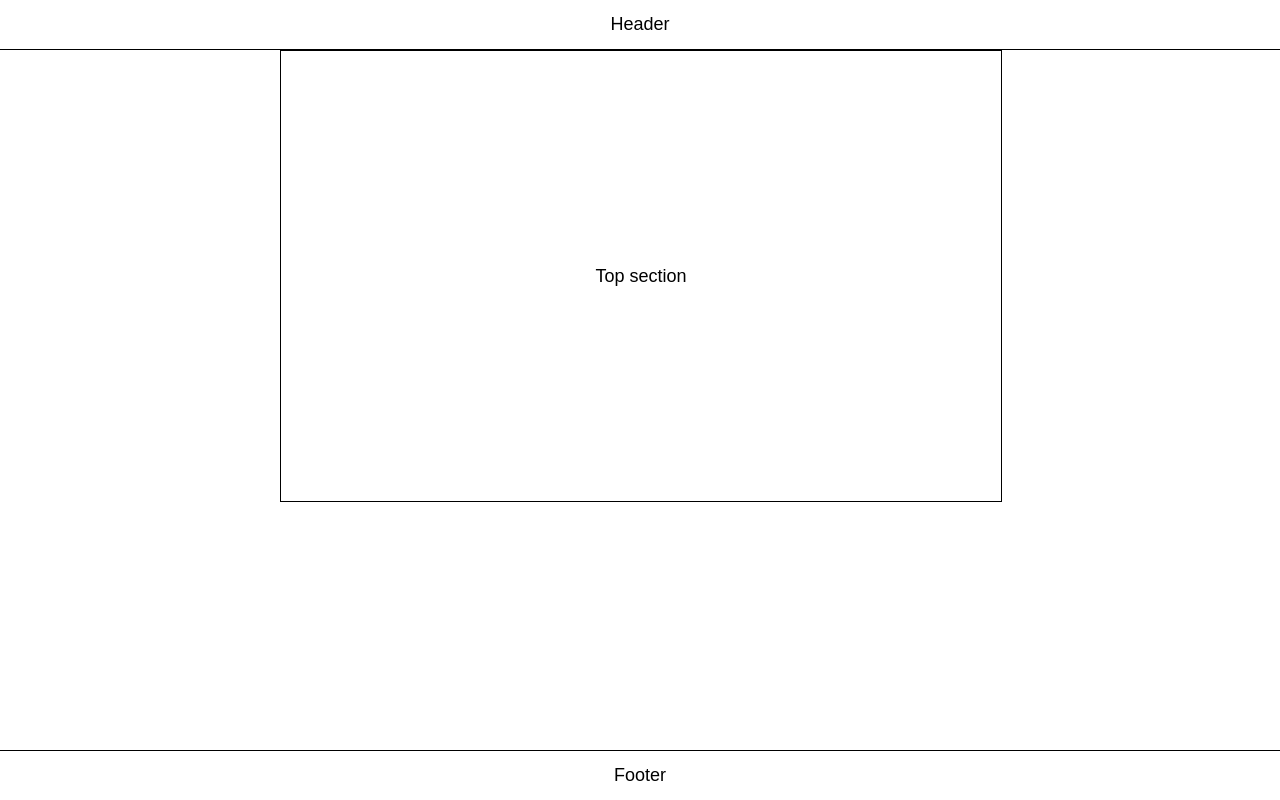
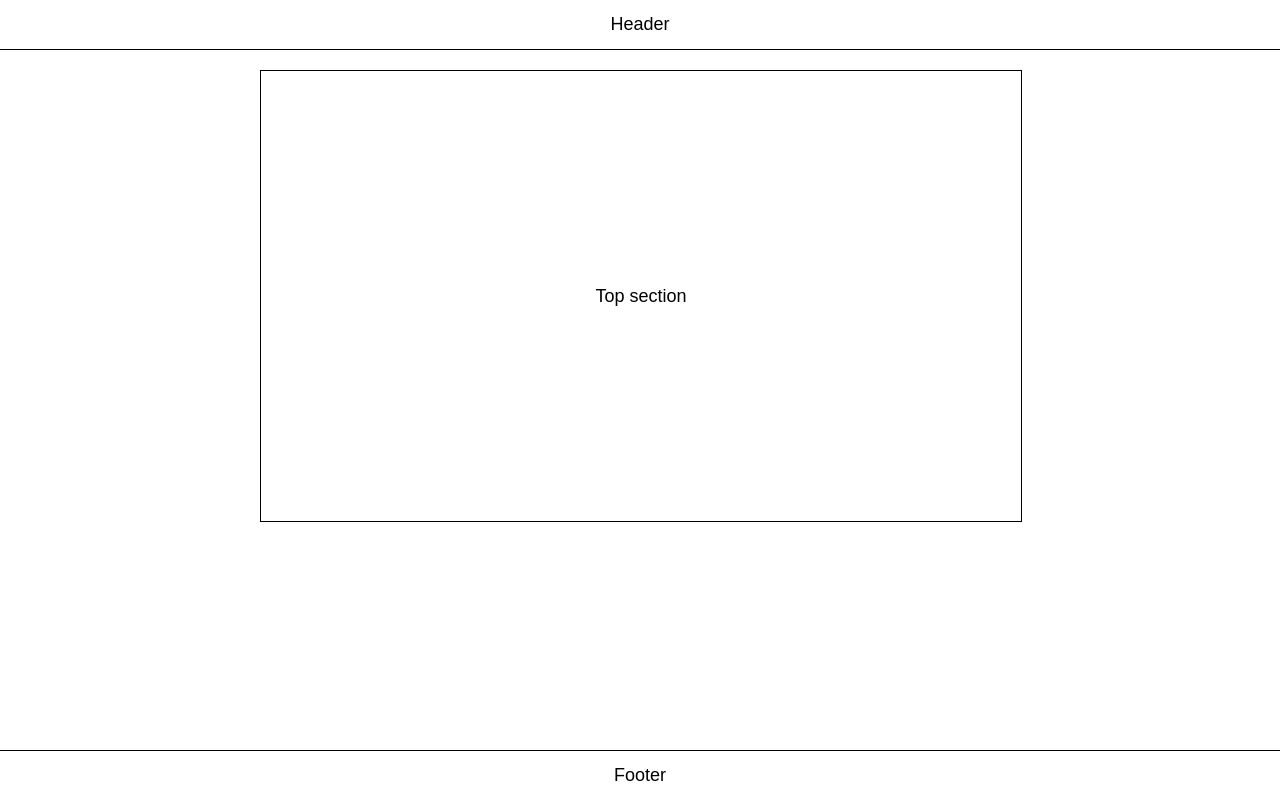
Before and after one commit to ooloo-io/github-flow-mshivasharan2, a website: page src/index.html in a window 1280 px wide. Drawn offline with nearby package versions, Linux system fonts and the light colour scheme.

Commit message:
final commit content container

```diff
--- a/src/styles.css
+++ b/src/styles.css
@@ -20,12 +20,6 @@ body {
 }
 
 .content {
-  min-height: calc(100vh - 100px);
-  width: 720px;
-  max-width: 100%;
-  margin: auto;
-
-.content {
   min-height: calc(100vh - 140px);
   width: 760px;
   max-width: 100%;
```
